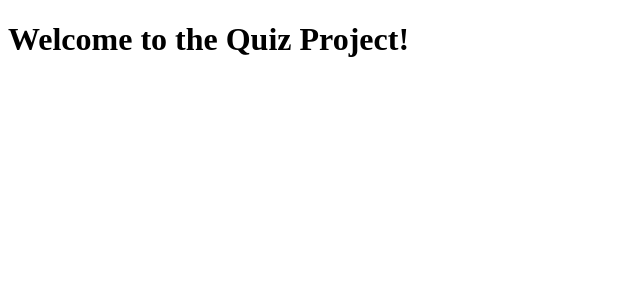
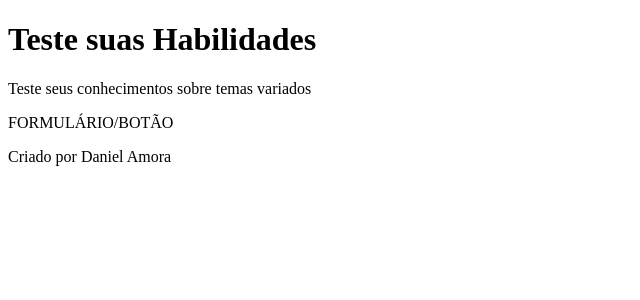
Before and after one commit to daniel-nascimento-amora/Projeto-quiz, a Next.js app: page / in a window 1280 px wide. Shown: the top 300 px of the page, without its empty margins (0-640 px from the left). Built offline with nearby package versions, Linux system fonts and the light colour scheme.

Commit message:
criando css

```diff
--- /dev/null
+++ b/app/card.module.css
@@ -0,0 +1,4 @@
+.card {
+
+    border: 1px solid #3F51B5
+}
--- a/app/page.tsx
+++ b/app/page.tsx
@@ -1,7 +1,24 @@
+import cardStyles from "./layout";
+
+
+
 export default function Page() {
   return (
 
-      <h1>Welcome to the Quiz Project!</h1>
+      <main>
+        <div className = {cardStyles.card} >
+          <header>
+            <h1>Teste suas Habilidades</h1>
+            </header>
+            <p>Teste seus conhecimentos sobre temas variados</p>
+            <p>FORMULÁRIO/BOTÃO</p>
+            <footer><p>
+              Criado por Daniel Amora
+            </p></footer>
+            </div>
+      </main>
+
+
 
   );
 }
```
Also changed, not shown: app/global.css (added).
